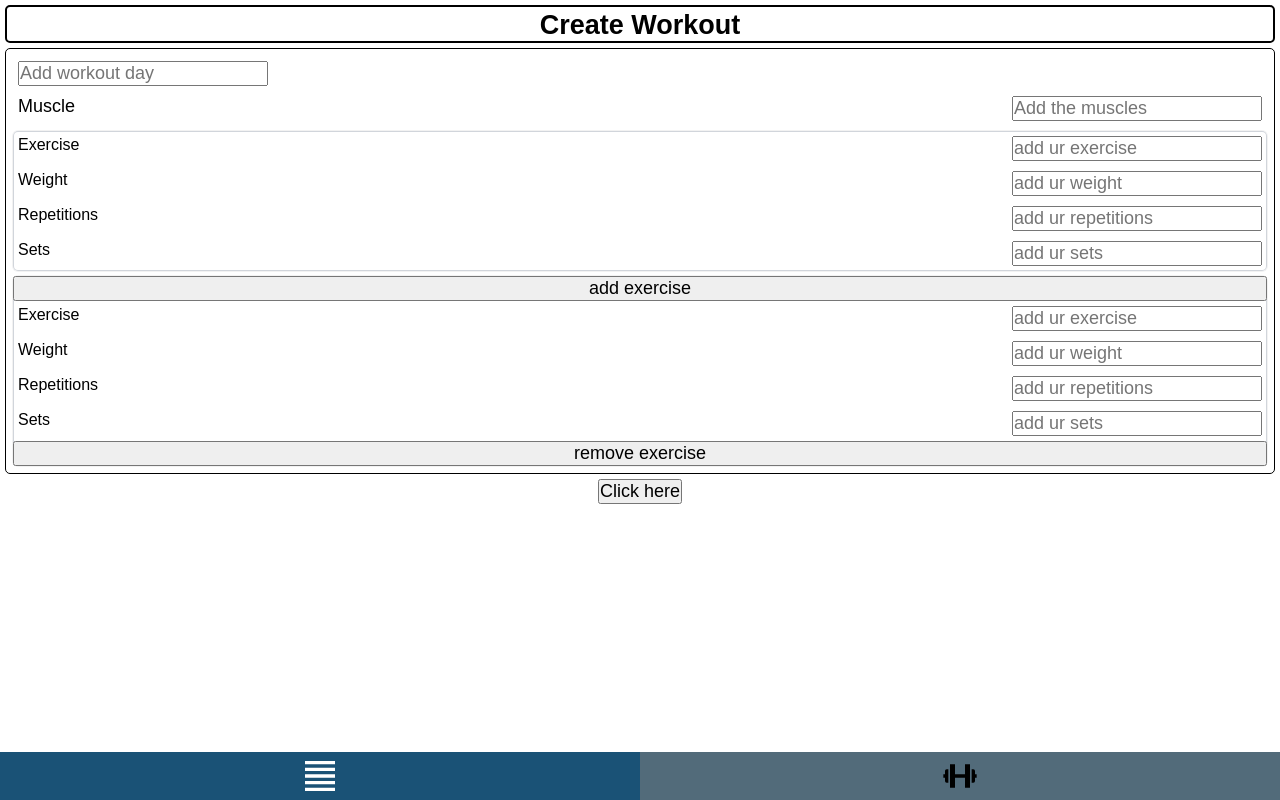
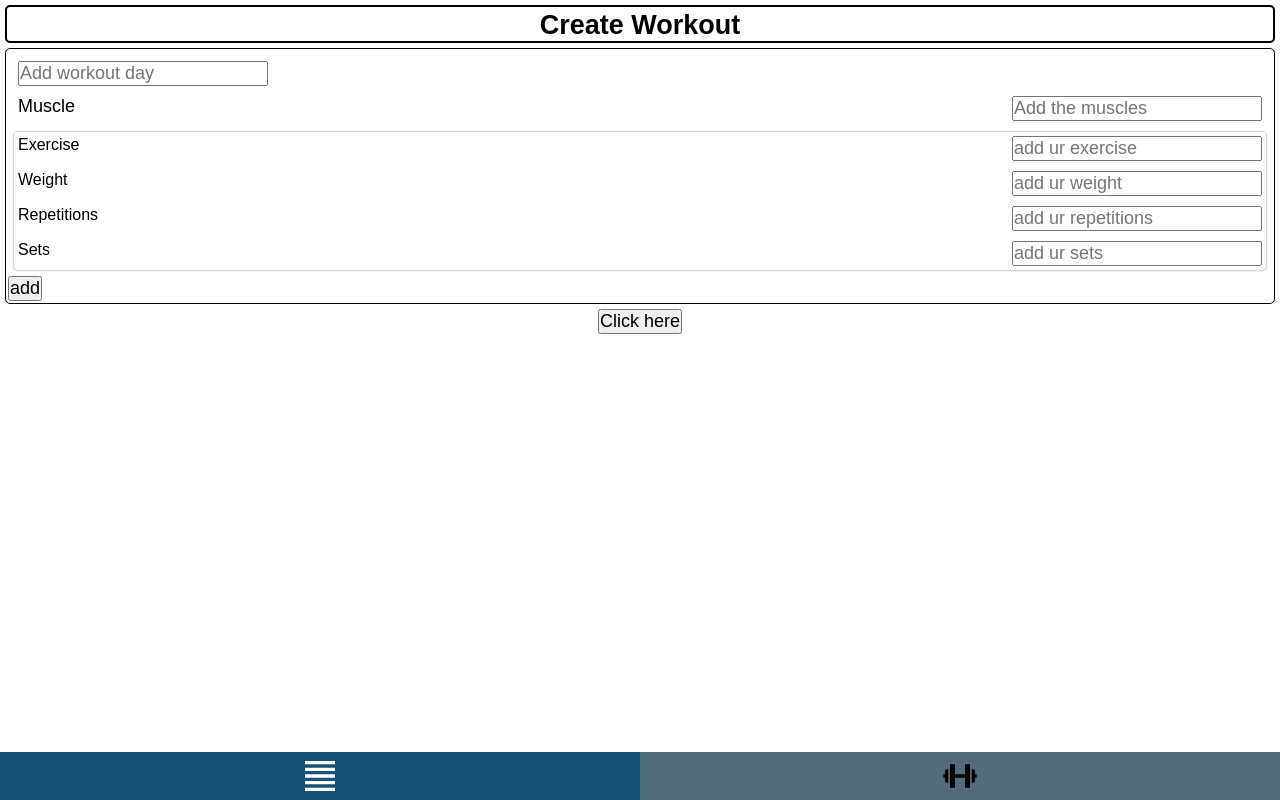
Before and after one commit to Zaid0307/capstone-project, a React (Create React App) app: page / in a window 1280 px wide. Built offline with nearby package versions, Linux system fonts and the light colour scheme.

Commit message:
add create card

```diff
--- a/src/App.js
+++ b/src/App.js
@@ -1,9 +1,9 @@
 import { Routes, Route, useNavigate } from 'react-router-dom';
 import Navigation from './Components/Navigation';
-import FormPage from './Pages/FormPage';
 import WorkoutplansPage from './Pages/WorkoutplansPage';
 import styled from 'styled-components';
 import { useLocalStorage } from 'usehooks-ts';
+import SimpleForm from './Components/SimpleForm';
 
 export default function App() {
   const [data, setData] = useLocalStorage('data', []);
@@ -12,7 +12,7 @@ export default function App() {
   return (
     <div>
       <Routes>
-        <Route path="/" element={<FormPage onCreateCard={createCard} />} />
+        <Route path="/" element={<SimpleForm onCreateCards={createCards} />} />
         <Route
           path="/Workoutplans"
           element={<WorkoutplansPage data={data} />}
@@ -24,8 +24,8 @@ export default function App() {
     </div>
   );
 
-  function createCard(formData) {
-    setData([...data, formData]);
+  function createCards(newCards) {
+    setData([...data, ...newCards]);
     navigate('/Workoutplans');
   }
 }
--- a/src/Components/SimpleForm.js
+++ b/src/Components/SimpleForm.js
@@ -1,42 +1,37 @@
 import styled from 'styled-components';
 import ScreenReaderOnly from './Styles/ScreenReaderOnly';
-import SpaceBetween from './Styles/SpaceBetween';
+import InputWrapper from './Styles/SpaceBetween';
 import Button from './Button';
 import Center from './Styles/Center';
 import { useState } from 'react';
 
-export default function SimpleForm({ onCreateCard }) {
-  const [formData, setFormData] = useState('');
+export default function SimpleForm({ onCreateCards }) {
+  const [formData, setFormData] = useState({
+    exercise: '',
+    weight: '',
+    repetitions: '',
+    sets: '',
+  });
   //add and remove new Card
-  const [exerciseInputs, setExerciseInputs] = useState([
-    { Exercise: '', Weight: '', Repetitions: '', Sets: '' },
-  ]);
-
-  const handleChangeInput = (index, event) => {
-    const values = [...exerciseInputs];
-    values[index][event.target.name] = event.target.value;
-    setExerciseInputs(values);
-  };
+  const [exerciseCards, setExerciseCards] = useState([]);
 
   const handleAddExercise = () => {
-    setExerciseInputs([
-      ...exerciseInputs,
-      { Exercise: '', Weight: '', Repetitions: '', Sets: '' },
-    ]);
+    console.log(formData);
+    setExerciseCards([...exerciseCards, formData]);
+    setFormData({ exercise: '', weight: '', repetitions: '', sets: '' });
   };
 
   const handleRemoveExercise = targetIndex => {
-    const values = exerciseInputs.filter(
+    const values = exerciseCards.filter(
       (input, valuesIndex) => valuesIndex !== targetIndex
     );
-    setExerciseInputs(values);
+    setExerciseCards(values);
   };
   // add and remove new Card ends here
 
   function handleSubmit(event) {
     event.preventDefault();
-    onCreateCard(formData);
-    event.target.reset();
+    onCreateCards(exerciseCards);
   }
 
   const handleOnChange = event => {
@@ -46,7 +41,7 @@ export default function SimpleForm({ onCreateCard }) {
       [name]: value,
     });
   };
-
+  console.log({ formData });
   return (
     <>
       <CreateWorkout id="formTitle">Create Workout</CreateWorkout>
@@ -68,7 +63,7 @@ export default function SimpleForm({ onCreateCard }) {
             type="text"
             placeholder="Add workout day"
           />
-          <SpaceBetween>
+          <InputWrapper>
             <LabelMuscle htmlFor="muscle">Muscle</LabelMuscle>
             <InputMuscle
               onChange={handleOnChange}
@@ -79,11 +74,12 @@ export default function SimpleForm({ onCreateCard }) {
               type="text"
               placeholder="Add the muscles"
             />
-          </SpaceBetween>
+          </InputWrapper>
           <StyledBox>
-            <SpaceBetween>
+            <InputWrapper>
               <Label htmlFor="exercise">Exercise</Label>
               <Input
+                value={formData.exercise}
                 onChange={handleOnChange}
                 name="exercise"
                 required
@@ -92,10 +88,11 @@ export default function SimpleForm({ onCreateCard }) {
                 type="text"
                 placeholder="add ur exercise"
               />
-            </SpaceBetween>
-            <SpaceBetween>
+            </InputWrapper>
+            <InputWrapper>
               <Label htmlFor="weight">Weight</Label>
               <Input
+                value={formData.weight}
                 onChange={handleOnChange}
                 name="weight"
                 required
@@ -104,10 +101,11 @@ export default function SimpleForm({ onCreateCard }) {
                 type="text"
                 placeholder="add ur weight"
               />
-            </SpaceBetween>
-            <SpaceBetween>
+            </InputWrapper>
+            <InputWrapper>
               <Label htmlFor="repetitions">Repetitions</Label>
               <Input
+                value={formData.repetitions}
                 onChange={handleOnChange}
                 name="repetitions"
                 required
@@ -116,10 +114,11 @@ export default function SimpleForm({ onCreateCard }) {
                 type="text"
                 placeholder="add ur repetitions"
               />
-            </SpaceBetween>
-            <SpaceBetween>
+            </InputWrapper>
+            <InputWrapper>
               <Label htmlFor="sets">Sets</Label>
               <Input
+                value={formData.sets}
                 onChange={handleOnChange}
                 name="sets"
                 required
@@ -128,77 +127,76 @@ export default function SimpleForm({ onCreateCard }) {
                 type="text"
                 placeholder="add ur sets"
               />
-            </SpaceBetween>
+            </InputWrapper>
           </StyledBox>
-          {exerciseInputs.map((exerciseInputs, index) => (
+          <button type="button" onClick={handleAddExercise}>
+            add
+          </button>
+
+          {exerciseCards.map((exerciseInputs, index) => (
             <StyledBox key={index}>
-              <Button
-                name="add exercise"
-                type="button"
-                onClick={() => handleAddExercise()}
-              />
-              <SpaceBetween>
+              <InputWrapper>
                 <Label htmlFor="exercise">Exercise</Label>
                 <Input
-                  name="Exercise"
+                  name="exercise"
                   required
                   maxLength={20}
                   id="exercise"
                   type="text"
-                  placeholder="add ur exercise"
-                  value={exerciseInputs.Exercise}
-                  onChange={event => handleChangeInput(index, event)}
+                  value={exerciseInputs.exercise}
+                  onChange={handleOnChange}
                 />
-              </SpaceBetween>
-              <SpaceBetween>
+              </InputWrapper>
+              <InputWrapper>
                 <Label htmlFor="weight">Weight</Label>
                 <Input
-                  name="Weight"
+                  name="weight"
                   required
                   maxLength={20}
                   id="weight"
                   type="text"
                   placeholder="add ur weight"
-                  value={exerciseInputs.Weight}
-                  onChange={event => handleChangeInput(index, event)}
+                  value={exerciseInputs.weight}
+                  onChange={handleOnChange}
                 />
-              </SpaceBetween>
-              <SpaceBetween>
+              </InputWrapper>
+              <InputWrapper>
                 <Label htmlFor="rep etitions">Repetitions</Label>
                 <Input
-                  name="Repetitions"
+                  name="repetitions"
                   required
                   maxLength={20}
                   id="repetitions"
                   type="text"
                   placeholder="add ur repetitions"
-                  value={exerciseInputs.Repetitions}
-                  onChange={event => handleChangeInput(index, event)}
+                  value={exerciseInputs.repetitions}
+                  onChange={handleOnChange}
                 />
-              </SpaceBetween>
-              <SpaceBetween>
+              </InputWrapper>
+              <InputWrapper>
                 <Label htmlFor="sets">Sets</Label>
                 <Input
-                  name="Sets"
+                  name="sets"
                   required
                   maxLength={20}
                   id="sets"
                   type="text"
                   placeholder="add ur sets"
-                  value={exerciseInputs.Sets}
-                  onChange={event => handleChangeInput(index, event)}
+                  value={exerciseInputs.sets}
+                  onChange={handleOnChange}
+                  // use this if handleOnChange not work. onChange={event => handleChangeInput(index, event)}
                 />
-              </SpaceBetween>
-              <Button
-                name="remove exercise"
-                type="button"
-                onClick={() => handleRemoveExercise(index)}
-              />
+              </InputWrapper>
+              <button type="button" onClick={() => handleRemoveExercise(index)}>
+                Remove
+              </button>
             </StyledBox>
           ))}
         </FormBox>
         <Center>
-          <Button name="Click here" type="submit" onClick={handleSubmit} />
+          <button type="submit" onClick={handleSubmit}>
+            Click here
+          </button>
         </Center>
       </form>
     </>
--- a/src/Pages/FormPage.js
+++ /dev/null
@@ -1,10 +0,0 @@
-import SimpleForm from '../Components/SimpleForm';
-import ExerciseInputs from '../Components/ExerciseInputs';
-
-export default function FormPage({ onCreateCard }) {
-  return (
-    <>
-      <SimpleForm onCreateCard={onCreateCard} />
-    </>
-  );
-}
```
